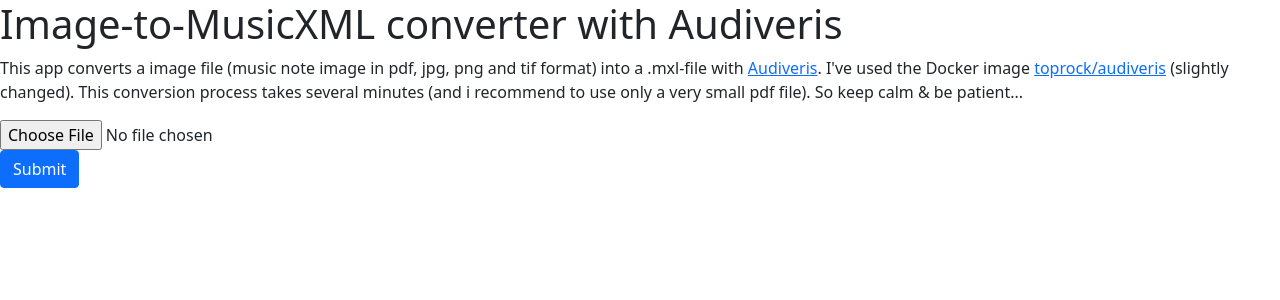
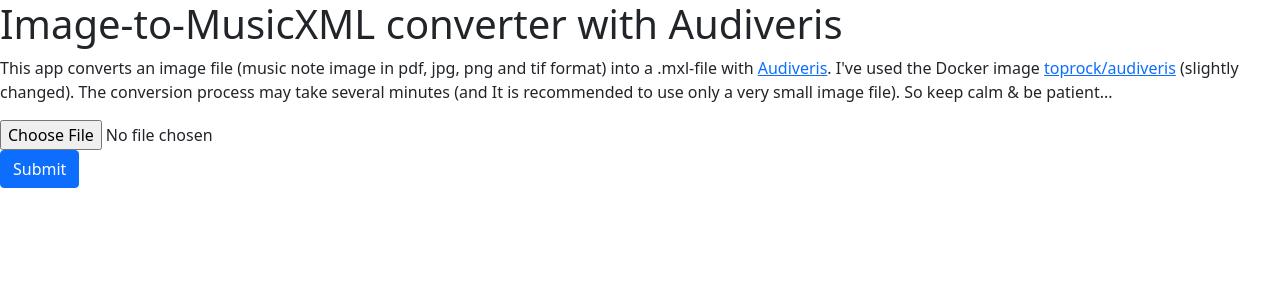
Before and after one commit to NbtKmy/pdf-to-mxl-converter, a Flask app: page / in a window 1280 px wide. Shown: the top 300 px of the page. Run offline with Flask 2, Linux system fonts and the light colour scheme; some libraries are stand-ins or nearby versions.

Commit message:
Change python codes & templates

```diff
--- a/src/formTemplate.py
+++ b/src/formTemplate.py
@@ -2,5 +2,5 @@ from flask_wtf import FlaskForm
 from flask_wtf.file import FileField, FileRequired, FileAllowed
 
 
-class pdfUpload(FlaskForm):
-    pdf = FileField([FileRequired(), FileAllowed(['pdf', 'jpg', 'png', 'tif'], 'Image file only!')])
+class imageUpload(FlaskForm):
+    img = FileField([FileRequired(), FileAllowed(['pdf', 'jpg', 'png', 'tif'], 'Image file only!')])
--- a/src/main.py
+++ b/src/main.py
@@ -5,7 +5,7 @@ import docker
 import os
 import shutil
 
-from formTemplate import pdfUpload
+from formTemplate import imageUpload
 
 UPLOAD_FOLDER = '/code/src/mediafiles'
 OUTPUT_FOLDER = '/code/src/output'
@@ -17,7 +17,7 @@ server.config['SECRET_KEY'] = 'your_secret_key'
 
 @server.route('/', methods=['GET', 'POST'])
 def main():
-    form = pdfUpload()
+    form = imageUpload()
 
     if form.validate_on_submit():
 
@@ -30,7 +30,7 @@ def main():
             if os.path.isdir(d):
                 shutil.rmtree(d)
 
-        x = form.pdf.data
+        x = form.img.data
         filename = secure_filename(x.filename)
         x.save(os.path.join(server.config['UPLOAD_FOLDER'], filename))
         flash(filename + ' is uploaded!')
@@ -44,7 +44,7 @@ def main():
         download_path = OUTPUT_FOLDER + '/' + filename_naked + '/*.mxl'
         mxl_files = glob.glob(download_path)
         mxl_file = mxl_files[0]
-        flash(mxl_files)
+        # flash(mxl_files)
 
 
         if proc[0] == 0:
--- a/src/templates/index.html
+++ b/src/templates/index.html
@@ -2,28 +2,27 @@
 <html>
    <head>
       <meta charset="utf-8">
-      <title>PDF to MusicXML with audiveris</title>
+      <title>Image to MusicXML with audiveris</title>
       <link href="https://cdn.jsdelivr.net/npm/bootstrap@5.0.0-beta1/dist/css/bootstrap.min.css" rel="stylesheet" integrity="sha384-giJF6kkoqNQ00vy+HMDP7azOuL0xtbfIcaT9wjKHr8RbDVddVHyTfAAsrekwKmP1" crossorigin="anonymous">
    </head>
    <body>
       <div>
          <h1>Image-to-MusicXML converter with Audiveris</h1>
-         <p>This app converts a image file (music note image in pdf, jpg, png and tif format) into a .mxl-file with <a href='https://github.com/Audiveris/audiveris'>Audiveris</a>. I've used the Docker image <a href='https://hub.docker.com/r/toprock/audiveris'>toprock/audiveris</a> (slightly changed). This conversion process takes several minutes (and i recommend to use only a very small pdf file). So keep calm & be patient...</p>
+         <p>This app converts an image file (music note image in pdf, jpg, png and tif format) into a .mxl-file with <a href='https://github.com/Audiveris/audiveris'>Audiveris</a>. I've used the Docker image <a href='https://hub.docker.com/r/toprock/audiveris'>toprock/audiveris</a> (slightly changed). The conversion process may take several minutes (and It is recommended to use only a very small image file). So keep calm & be patient...</p>
       </div>
+
       <form method="POST" action="/" enctype="multipart/form-data">
          {{ form.hidden_tag() }}
          <div class="form-file">
-            {{ form.pdf(class="form-file-input") }}
+            {{ form.img(class="form-file-input") }}
          </div>
          <button type="submit" class="btn btn-primary">Submit</button>
       </form>
 
-      {% if form.pdf.errors %}
-         <div class="alert alert-warning">
-            {% for error in form.pdf.errors %}
-               <span>{{ error }}</span>
-            {% endfor %}
-         </div>
+      {% if form.img.errors %}
+         {% for error in form.img.errors %}
+            <div class="alert alert-warning">{{ error }}</div>
+         {% endfor %}
       {% endif %}
 
       {% with messages = get_flashed_messages(with_categories=true) %}
```
Also changed, not shown: README.md.
